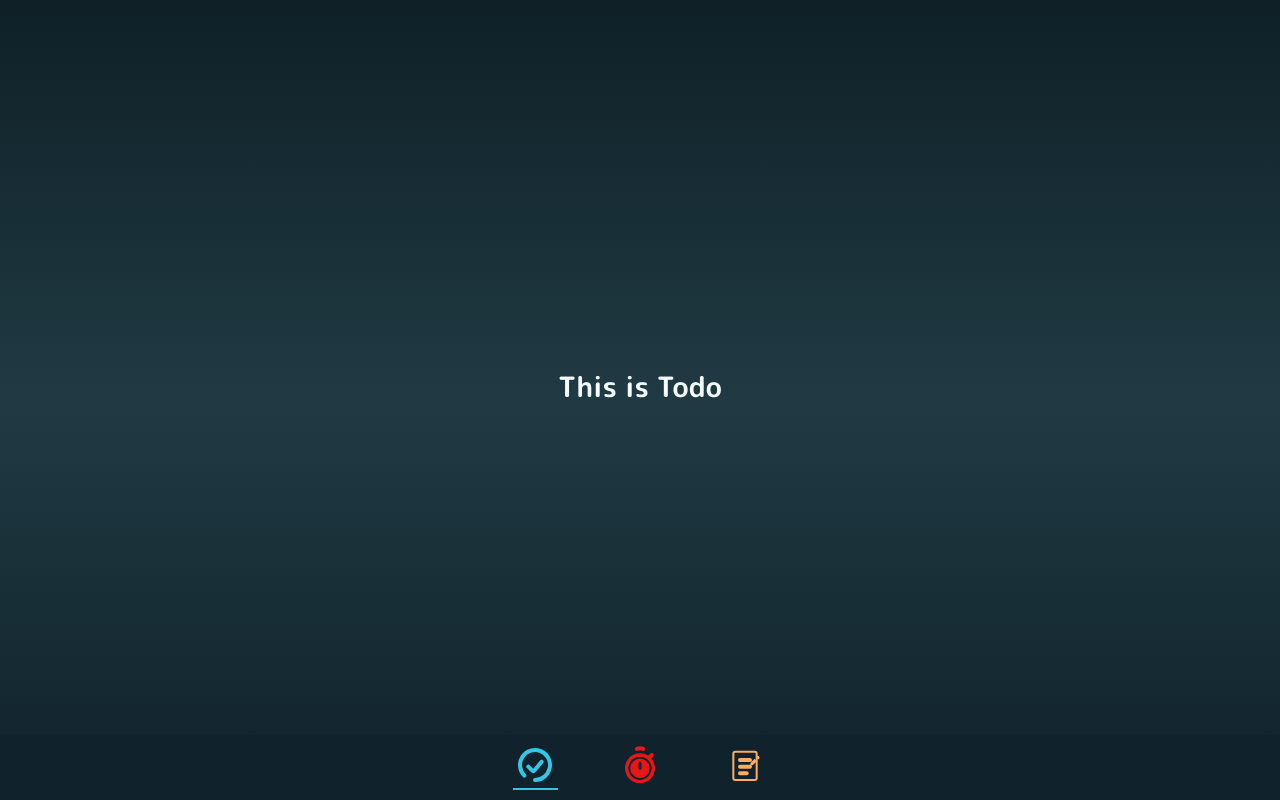
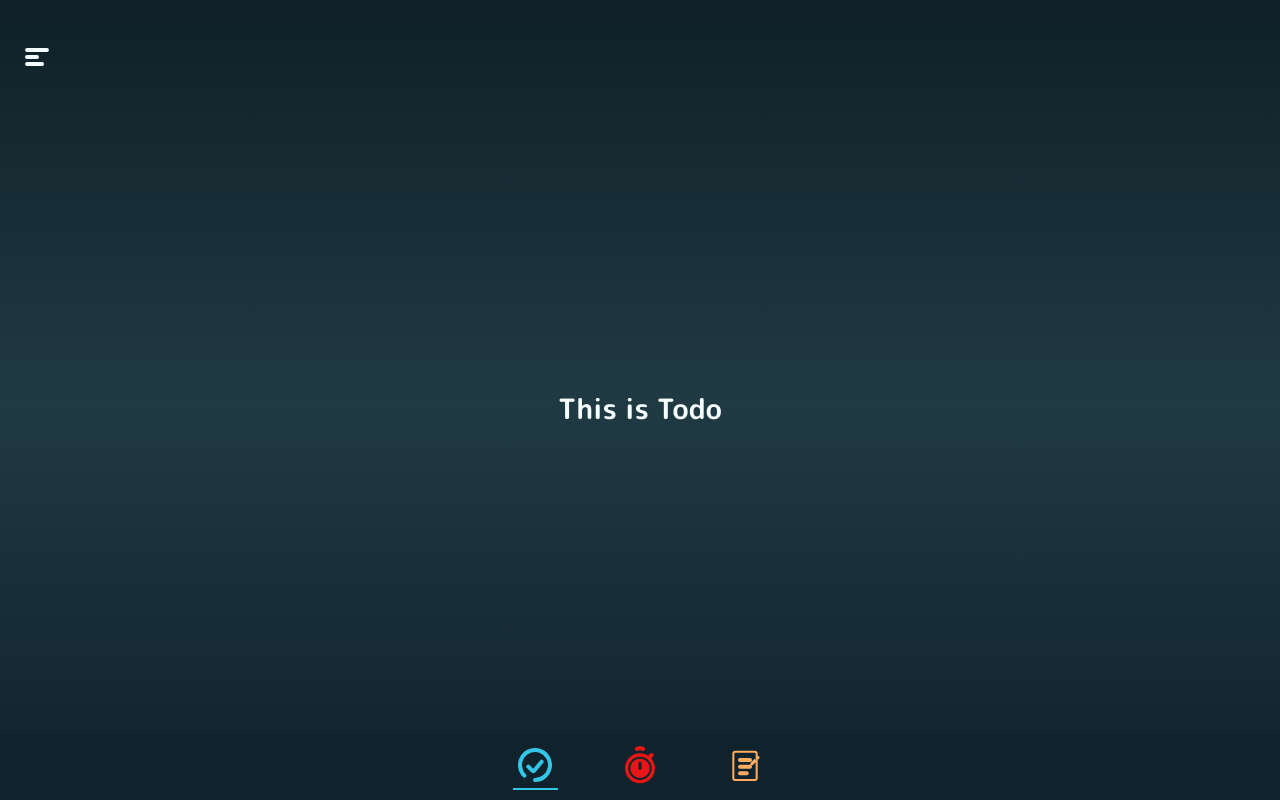
Before and after one commit to austrez/vetrix, a Vue app in the folder client/: page /todo in a window 1280 px wide. Built offline with nearby package versions, Linux system fonts and the light colour scheme.

Commit message:
add header menu btn

```diff
--- a/client/src/App.vue
+++ b/client/src/App.vue
@@ -1,6 +1,10 @@
 <template>
 	<div class="app" :class="`app--${currentRoute}`">
-		<header class="app__header"></header>
+		<header class="app__header">
+			<button aria-label="Open settings button" @click="openSettings">
+				<AppSvg icon-name="menu" />
+			</button>
+		</header>
 
 		<main class="app__content">
 			<router-view />
@@ -38,9 +42,14 @@ export default {
 			}
 		);
 
+		function openSettings() {
+			console.log('open settings');
+		}
+
 		return {
 			currentRoute,
 			routes,
+			openSettings,
 		};
 	},
 };
@@ -53,10 +62,24 @@ export default {
 	display: flex;
 	flex-direction: column;
 	justify-content: space-between;
-	align-items: center;
+	align-items: stretch;
 
 	height: 100%;
 	padding-top: 40px;
+
+	&__header {
+		display: flex;
+		justify-content: space-between;
+
+		padding: 0 $margin-base;
+	}
+
+	&__content {
+		display: flex;
+		justify-content: center;
+
+		padding: 0 $margin-base;
+	}
 
 	&__footer {
 		align-self: stretch;
```
